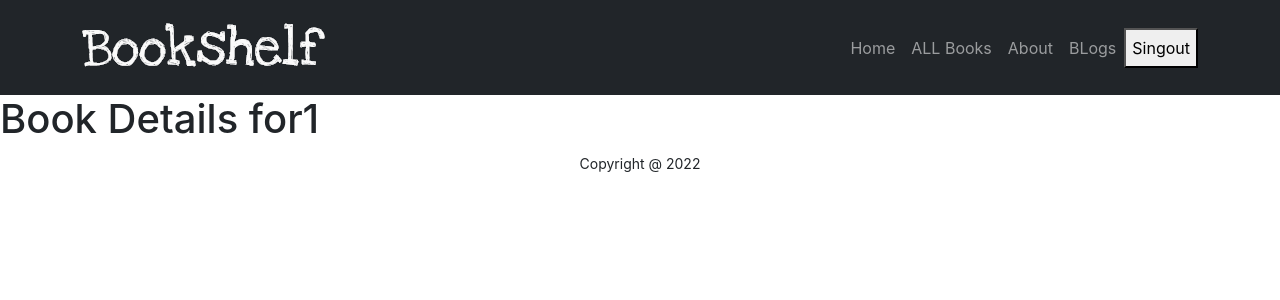
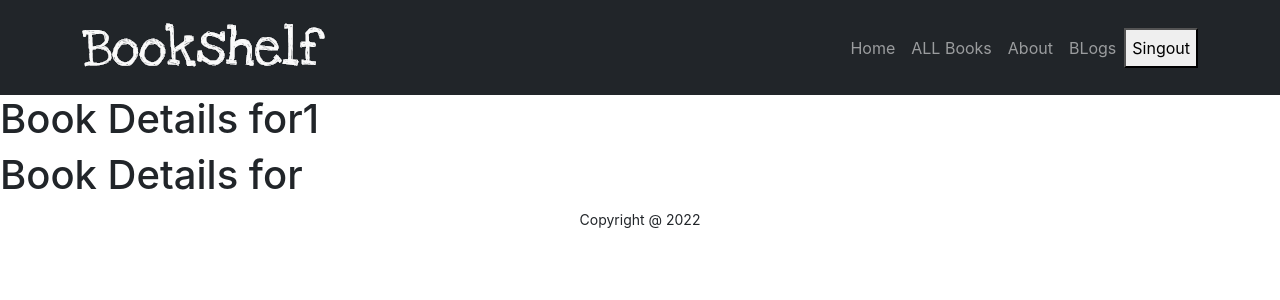
Before and after one commit to monirakandha/warehouse-managment-client-site, a React (Create React App) app: page /book/1 in a window 1280 px wide. Shown: the top 300 px of the page. Built offline with nearby package versions, Linux system fonts and the light colour scheme; no server answers; sample sign-in values are in the browser's storage.

Commit message:
book detals data load

```diff
--- a/src/Pages/Home/BookDetails/BookDetails.js
+++ b/src/Pages/Home/BookDetails/BookDetails.js
@@ -1,12 +1,22 @@
-import React from 'react';
+import React, { useEffect, useState } from 'react';
 import { useParams } from 'react-router-dom';
 
 const BookDetails = () => {
     const {id} = useParams();
+    const{name} = useParams()
+    const [book,setBook] = useState({});
+    useEffect(() => {
+        const url = `http://localhost:5000/book/${id}`;
+        fetch(url)
+        .then( res => res.json())
+        .then(data => setBook(data))
+    }, []);
     console.log(id);
+    console.log(name);
     return (
         <div>
             <h1>Book Details for{id} </h1>
+            <h1>Book Details for{name} </h1>
         </div>
     );
 };
```
